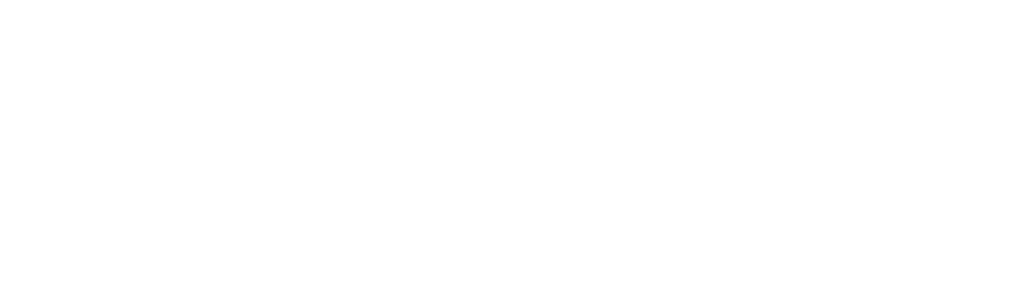
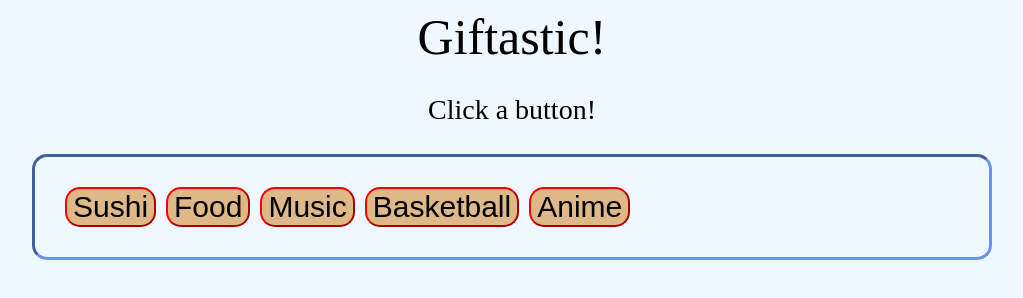
Before and after one commit to bksaechao/Giphy-Assignment, a plain HTML site: page index.html in a window 1280 px wide. Shown: the whole page, without its empty margins (128-1151 px from the left). Drawn offline with nearby package versions, Linux system fonts and the light colour scheme.

Commit message:
re-organized files in an assets folder, setup html page with basic containers for buttons and heading text, created code to generate a button for each item in the topics array and displayed them on the html page in the js file, styled html page and elements in the css file

```diff
--- /dev/null
+++ b/assets/css/style.css
@@ -0,0 +1,33 @@
+header {
+    text-align: center;
+    font-size: 50px;
+}
+
+body {
+    background-color: aliceblue;
+}
+
+button {
+    border: 2px outset red;
+    border-radius: 15px;
+    background-color: burlywood;
+    margin-right: 10px;
+    font-size: 30px;
+}
+
+.btn-cntr {
+    border: 3px inset cornflowerblue;
+    border-radius: 15px;
+    padding: 30px 30px;
+    background: transparent;
+}
+
+.container {
+    max-width: 960px;
+    margin-left: auto;
+    margin-right: auto;
+}
+.instructions {
+    text-align: center;
+    font-size: 28px;
+}
--- /dev/null
+++ b/assets/javascript/giphy.js
@@ -0,0 +1,9 @@
+var topics = ["Anime", "Basketball", "Music", "Food", "Sushi"]
+
+$(document).ready(function () {
+    for (i = 0; i < topics.length; i++) {
+        var btn = $("<button>");
+        btn.text(topics[i]);
+        $("#button-list").prepend(btn);
+    }
+});
--- a/index.html
+++ b/index.html
@@ -5,16 +5,20 @@
     <meta charset="UTF-8">
     <meta name="viewport" content="width=device-width, initial-scale=1.0">
     <meta http-equiv="X-UA-Compatible" content="ie=edge">
+    <link rel="stylesheet" type="text/css" href="assets/css/style.css">
     <title>Document</title>
 </head>
 
 <body>
-
-
-
-    <script src="giphy.js"></script>
+    <div class="container">
+        <header>Giftastic!</header>
+        <p class="instructions">Click a button!</p>
+        <div class="btn-cntr" id="button-list">
+        </div>
+    </div>
     <script src="https://code.jquery.com/jquery-3.4.1.js"
         integrity="sha256-WpOohJOqMqqyKL9FccASB9O0KwACQJpFTUBLTYOVvVU=" crossorigin="anonymous"></script>
+    <script src="assets/javascript/giphy.js"></script>
 </body>
 
 </html>
```
Also changed, not shown: giphy.js (deleted).
